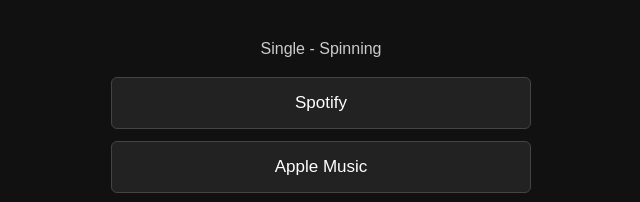
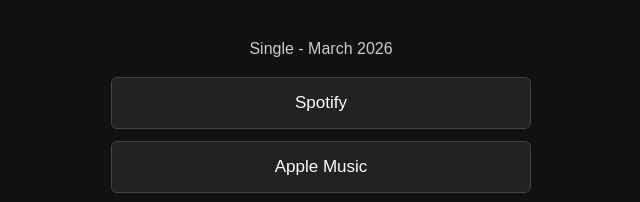
Before and after one commit to hardtomissofficial-sys/hardtomissofficial-sys.github.io, a plain HTML site: page spinning-single/index.html in a window 1280 px wide. Shown: the part 566-768 px from the top of the page, 319-959 px from the left. Drawn offline with Linux system fonts and the light colour scheme.

Commit message:
Update index.html

```diff
--- a/spinning-single/index.html
+++ b/spinning-single/index.html
@@ -101,7 +101,7 @@
 </a>
 
 <p>
-Single - Spinning
+Single - March 2026
 </p>
 
 
```
